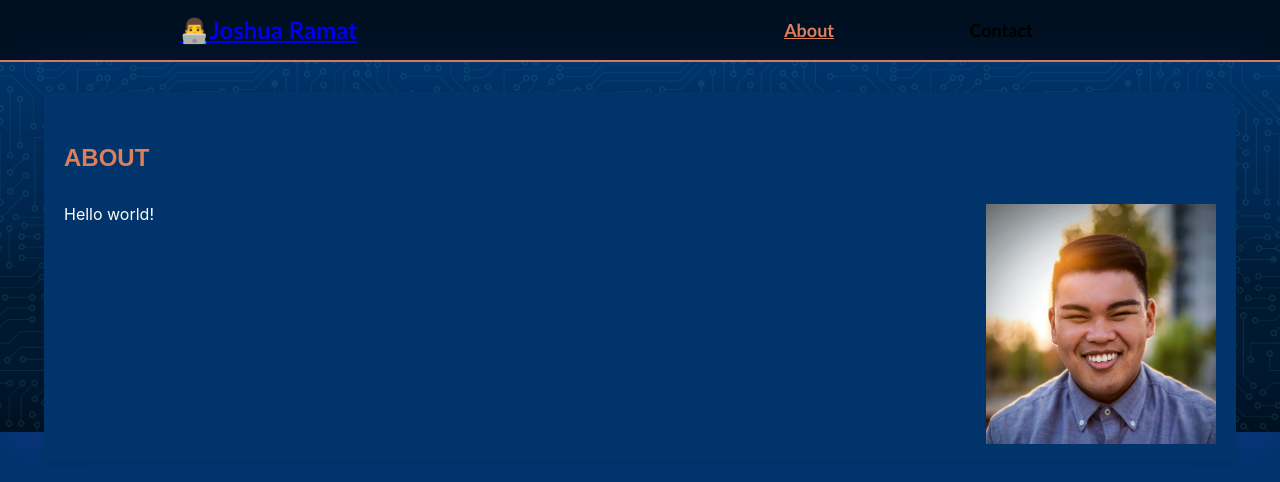
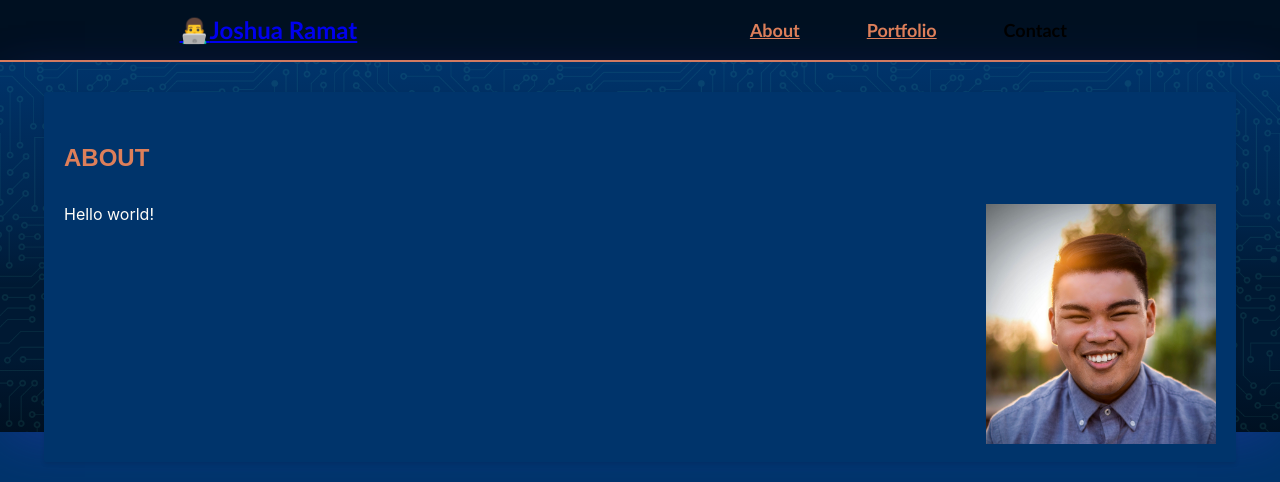
Before and after one commit to joshuaramat/ReactPort, a React (Create React App) app: page / in a window 1280 px wide. Shown: the top 482 px of the page. Built offline with nearby package versions, Linux system fonts and the light colour scheme; the HTML template or start-up script is replaced by a standard one.

Commit message:
added portfolio anchor to nav component

```diff
--- a/src/components/Nav/nav.js
+++ b/src/components/Nav/nav.js
@@ -16,6 +16,11 @@ function Nav() {
                             About
                         </a>
                     </li>
+                    <li className="mx-2">
+                        <a data-testid="link" href="#portfolio">
+                            Portfolio
+                        </a>
+                    </li>
                     <li>
                         <span>Contact</span>
                     </li>
```
